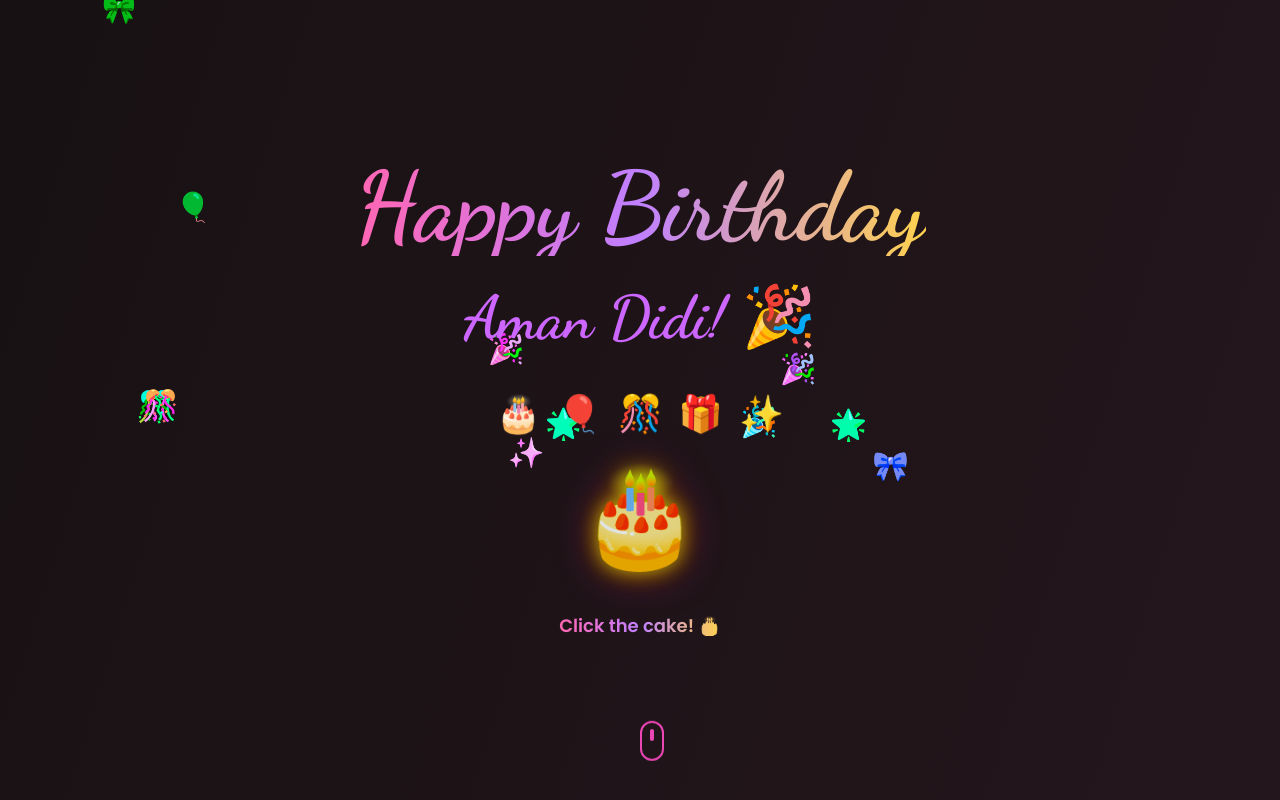
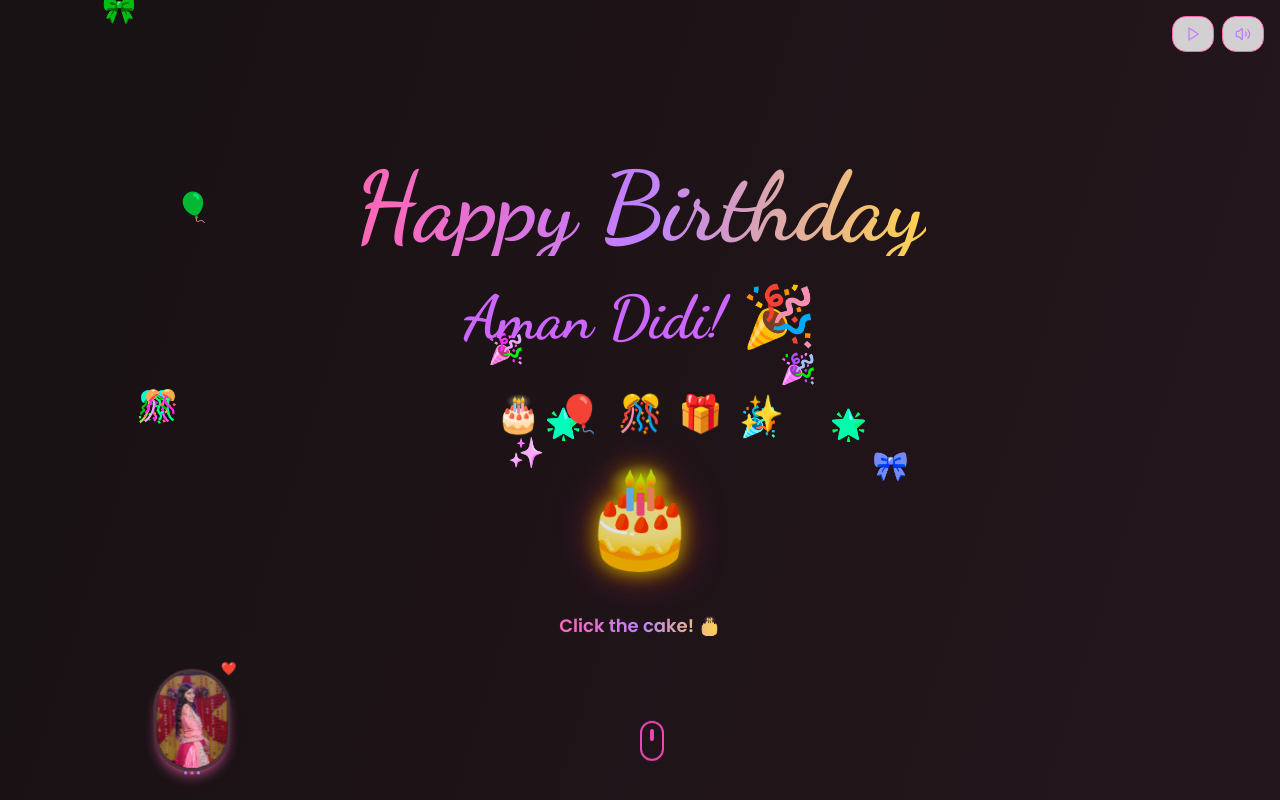
Before and after one commit to Manpreet3138/aman-didi-birthday-celebration, a React (Vite) app: page / in a window 1280 px wide. Shown: the top 800 px of the page. Built offline with nearby package versions, Linux system fonts and the light colour scheme.

Commit message:
Fix: Music playback and add character
Fixed music playback and added a moving character based on the provided image.

```diff
--- /dev/null
+++ b/src/components/AudioController.tsx
@@ -0,0 +1,62 @@
+import { useState, useRef } from 'react';
+import { Button } from '@/components/ui/button';
+import { Play, Pause, Volume2, VolumeX } from 'lucide-react';
+
+const AudioController = () => {
+  const [isPlaying, setIsPlaying] = useState(false);
+  const [isMuted, setIsMuted] = useState(false);
+  const audioRef = useRef<HTMLAudioElement>(null);
+
+  const togglePlay = () => {
+    if (audioRef.current) {
+      if (isPlaying) {
+        audioRef.current.pause();
+      } else {
+        audioRef.current.play().catch(console.log);
+      }
+      setIsPlaying(!isPlaying);
+    }
+  };
+
+  const toggleMute = () => {
+    if (audioRef.current) {
+      audioRef.current.muted = !isMuted;
+      setIsMuted(!isMuted);
+    }
+  };
+
+  return (
+    <div className="fixed top-4 right-4 z-50 flex gap-2">
+      <Button
+        onClick={togglePlay}
+        variant="outline"
+        size="sm"
+        className="bg-white/80 backdrop-blur-sm border-[hsl(var(--birthday-pink))] text-[hsl(var(--birthday-purple))] hover:bg-[hsl(var(--birthday-pink)/0.1)]"
+      >
+        {isPlaying ? <Pause className="w-4 h-4" /> : <Play className="w-4 h-4" />}
+      </Button>
+
+      <Button
+        onClick={toggleMute}
+        variant="outline"
+        size="sm"
+        className="bg-white/80 backdrop-blur-sm border-[hsl(var(--birthday-pink))] text-[hsl(var(--birthday-purple))] hover:bg-[hsl(var(--birthday-pink)/0.1)]"
+      >
+        {isMuted ? <VolumeX className="w-4 h-4" /> : <Volume2 className="w-4 h-4" />}
+      </Button>
+
+      <audio
+        ref={audioRef}
+        loop
+        preload="auto"
+        onPlay={() => setIsPlaying(true)}
+        onPause={() => setIsPlaying(false)}
+      >
+        <source src="/background-song.mp3" type="audio/mpeg" />
+        Your browser does not support the audio element.
+      </audio>
+    </div>
+  );
+};
+
+export default AudioController;
--- /dev/null
+++ b/src/components/MovingCharacter.tsx
@@ -0,0 +1,89 @@
+import { useEffect, useState } from 'react';
+
+const MovingCharacter = () => {
+  const [position, setPosition] = useState(-100);
+  const [isVisible, setIsVisible] = useState(false);
+
+  useEffect(() => {
+    // Start animation after a short delay
+    const timer = setTimeout(() => {
+      setIsVisible(true);
+      setPosition(-100);
+      animateCharacter();
+    }, 2000);
+
+    return () => clearTimeout(timer);
+  }, []);
+
+  const animateCharacter = () => {
+    const duration = 15000; // 15 seconds to cross the screen
+    const startTime = Date.now();
+    const startPosition = -100;
+    const endPosition = window.innerWidth + 100;
+
+    const animate = () => {
+      const elapsed = Date.now() - startTime;
+      const progress = Math.min(elapsed / duration, 1);
+
+      // Easing function for smooth movement
+      const easeInOut = (t: number) => t < 0.5 ? 2 * t * t : -1 + (4 - 2 * t) * t;
+      const easedProgress = easeInOut(progress);
+
+      const currentPosition = startPosition + (endPosition - startPosition) * easedProgress;
+      setPosition(currentPosition);
+
+      if (progress < 1) {
+        requestAnimationFrame(animate);
+      } else {
+        // Reset and restart animation
+        setTimeout(() => {
+          setPosition(-100);
+          animateCharacter();
+        }, 3000); // 3 second pause before restarting
+      }
+    };
+
+    requestAnimationFrame(animate);
+  };
+
+  if (!isVisible) return null;
+
+  return (
+    <div
+      className="fixed bottom-4 z-50 transition-transform duration-100"
+      style={{
+        left: `${position}px`,
+        transform: 'scale(0.8)',
+      }}
+    >
+      <div className="relative">
+        {/* Character image with festive border and glow effect */}
+        <div className="relative w-24 h-32 rounded-full overflow-hidden border-4 border-gradient-to-r from-[hsl(var(--birthday-pink))] to-[hsl(var(--birthday-purple))] shadow-lg shadow-[hsl(var(--birthday-pink)/0.5)]">
+          <img
+            src="/lovable-uploads/d2eb421e-6ab5-437b-82a6-eb4658b84024.png"
+            alt="Birthday Character"
+            className="w-full h-full object-cover object-center"
+          />
+          {/* Festive sparkle overlay */}
+          <div className="absolute inset-0 bg-gradient-to-t from-transparent via-transparent to-white/10"></div>
+        </div>
+
+        {/* Floating heart animation */}
+        <div className="absolute -top-2 -right-2 text-[hsl(var(--birthday-pink))] animate-bounce">
+          ❤️
+        </div>
+
+        {/* Walking motion effect */}
+        <div className="absolute -bottom-1 left-1/2 transform -translate-x-1/2">
+          <div className="flex space-x-1">
+            <div className="w-1 h-1 bg-[hsl(var(--birthday-purple))] rounded-full animate-pulse"></div>
+            <div className="w-1 h-1 bg-[hsl(var(--birthday-pink))] rounded-full animate-pulse" style={{ animationDelay: '0.2s' }}></div>
+            <div className="w-1 h-1 bg-[hsl(var(--birthday-purple))] rounded-full animate-pulse" style={{ animationDelay: '0.4s' }}></div>
+          </div>
+        </div>
+      </div>
+    </div>
+  );
+};
+
+export default MovingCharacter;
--- a/src/pages/Index.tsx
+++ b/src/pages/Index.tsx
@@ -5,6 +5,8 @@ import CongratulationsSection from '@/components/CongratulationsSection';
 import VideoSection from '@/components/VideoSection';
 import PhotoGallery from '@/components/PhotoGallery';
 import FinalWishesSection from '@/components/FinalWishesSection';
+import MovingCharacter from '@/components/MovingCharacter';
+import AudioController from '@/components/AudioController';
 
 const Index = () => {
   const [audioPlaying, setAudioPlaying] = useState(false);
@@ -109,6 +111,8 @@ const Index = () => {
 
   return (
     <div className="min-h-screen bg-gradient-to-br from-background via-[hsl(var(--birthday-pink)/0.05)] to-[hsl(var(--birthday-purple)/0.08)] overflow-x-hidden">
+      <AudioController />
+      <MovingCharacter />
       <FlyingBalloons />
       <HeroSection
         visibleSections={visibleSections}
@@ -134,17 +138,6 @@ const Index = () => {
       <FinalWishesSection
         visibleSections={visibleSections}
       />
-
-      {/* Background Music */}
-      <audio
-        ref={backgroundMusicRef}
-        loop
-        className="hidden"
-        preload="auto"
-      >
-        <source src="/background-song.mp3" type="audio/mpeg" />
-        Your browser does not support the audio element.
-      </audio>
     </div>
   );
 };
```
Also changed, not shown: public/lovable-uploads/d2eb421e-6ab5-437b-82a6-eb4658b84024.png (added).
